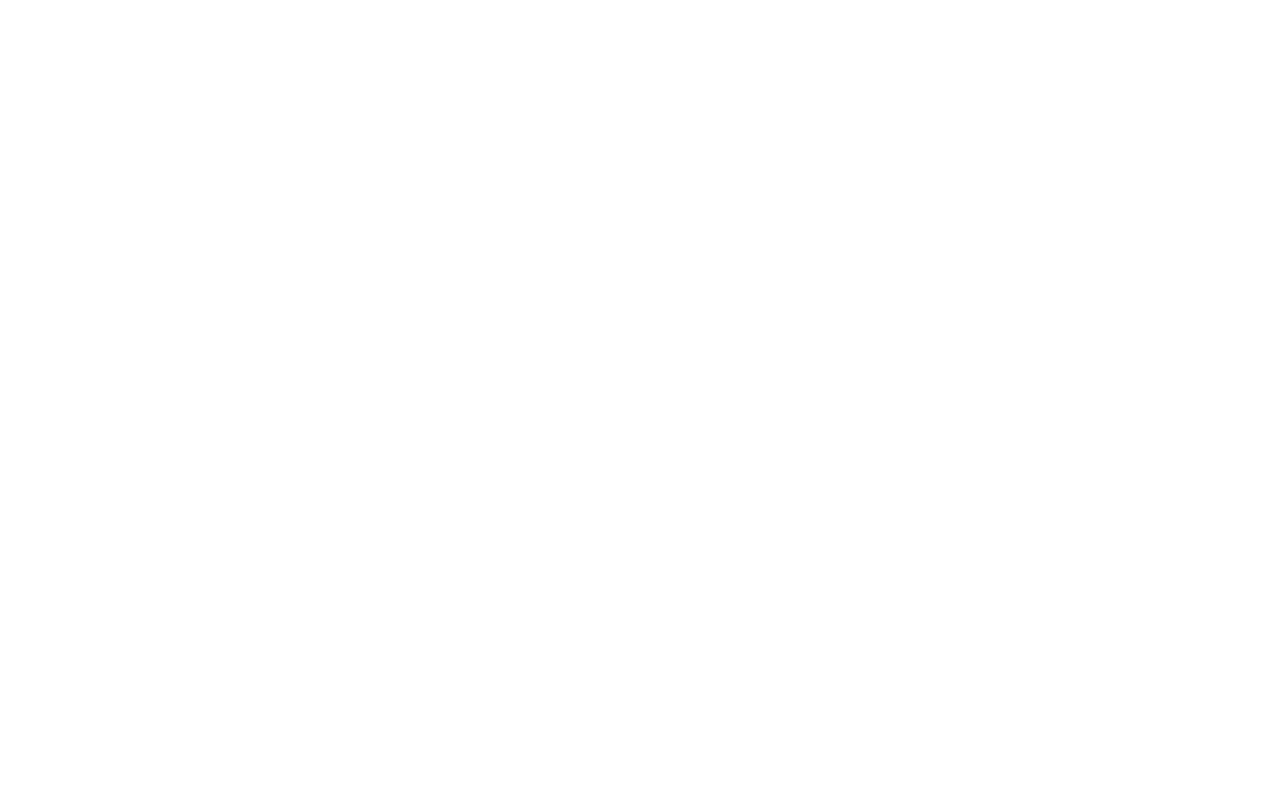
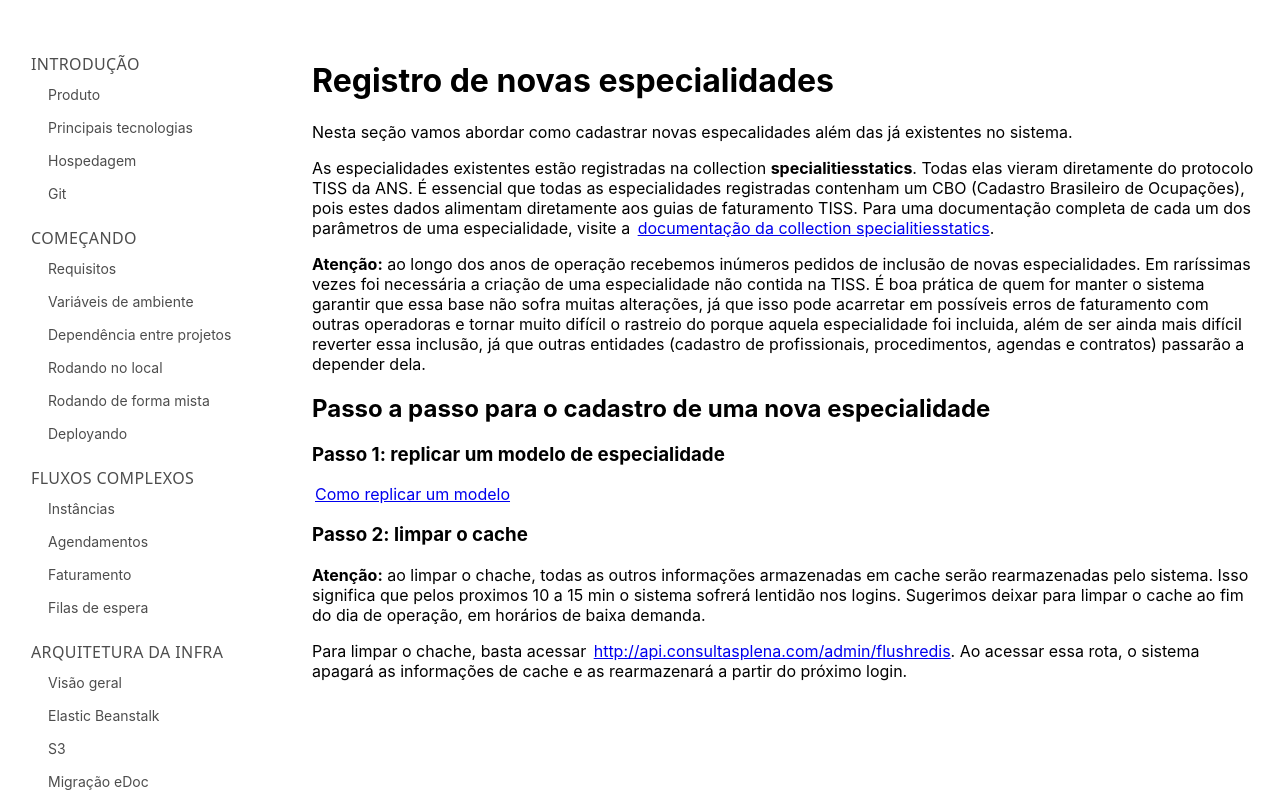
Before and after one commit to plenasaude/edoc-documentation, a React (Vite) app: page /manual-processes/register-speciality in a window 1280 px wide. Before the commit this address had no page. Built offline with nearby package versions, Linux system fonts and the light colour scheme.

Commit message:
Added register specialities documentation

```diff
--- a/src/App.tsx
+++ b/src/App.tsx
@@ -72,6 +72,7 @@
 import HardcodedFlows from "./pages/ManualProcesses/HardcodedFlows";
 import RegisterOrganization from "./pages/ManualProcesses/RegisterOrganization";
 import UpdateOrganizationImage from "./pages/ManualProcesses/UpdateOrganizationImage";
+import RegisterSpeciality from "./pages/ManualProcesses/RegisterSpeciality";
 
 function App() {
   return (
@@ -167,6 +168,7 @@
           <Route path="hardcoded-flows" element={<HardcodedFlows />} />
           <Route path="register-organization" element={<RegisterOrganization />} />
           <Route path="update-organization-image" element={<UpdateOrganizationImage />} />
+          <Route path="register-speciality" element={<RegisterSpeciality />} />
         </Route>
 
         <Route path="/appendix" element={<TOC />}>
@@ -270,6 +272,7 @@
         </TOCLink>
         <TOCLink to="/manual-processes/register-organization">Cadastro de Unidades</TOCLink>
         <TOCLink to="/manual-processes/update-organization-image">Atualizar imagem de unidade</TOCLink>
+        <TOCLink to="/manual-processes/register-speciality">Cadastro de Especialidades</TOCLink>
 
         <TOCTitle to="/appendix">Apêndices</TOCTitle>
         <TOCLink to="/appendix/tools">Ferramentas</TOCLink>
--- a/src/pages/ManualProcesses/RegisterOrganization.tsx
+++ b/src/pages/ManualProcesses/RegisterOrganization.tsx
@@ -26,10 +26,10 @@
       <h2>Passo a passo para o cadastro de uma nova unidade</h2>
 
       <h3>Passo 1: replicar um modelo de unidade</h3>
-      <a href="https://youtu.be/HD-UlQ4smHc">Como replicar um modelo</a>
+      <a href="https://youtu.be/HD-UlQ4smHc" target="_blank">Como replicar um modelo</a>
 
       <h3>Passo 2: alterar imagem da unidade no agendamento web</h3>
-      <a href="https://youtu.be/E_hcWRbhz3U">Como replicar um modelo</a>
+      <a href="https://youtu.be/E_hcWRbhz3U" target="_blank">Como replicar um modelo</a>
 
       <h3>Passo 3: limpar o cache</h3>
       <p>
@@ -39,7 +39,7 @@
         de operação, em horários de baixa demanda.
       </p>
       <p>
-        Para limpar o chache, basta acessar <a href="http://api.consultasplena.com/admin/flushredis">http://api.consultasplena.com/admin/flushredis</a>.
+        Para limpar o chache, basta acessar <a href="http://api.consultasplena.com/admin/flushredis" target="_blank">http://api.consultasplena.com/admin/flushredis</a>.
         Ao acessar essa rota, o sistema apagará as informações de cache e as rearmazenará a
         partir do próximo login, permitindo que a imagem do agendamento web seja recarregada
         os usuários.
--- /dev/null
+++ b/src/pages/ManualProcesses/RegisterSpeciality.tsx
@@ -0,0 +1,53 @@
+import { PageContent } from "../../components/PageContent";
+
+export default function RegisterSpeciality() {
+  const json = {a: 'b'}
+  return (
+    <PageContent>
+      <h1>Registro de novas especialidades</h1>
+
+      <p>
+        Nesta seção vamos abordar como cadastrar novas especalidades além das já existentes
+        no sistema.
+      </p>
+
+      <p>
+        As especialidades existentes estão registradas na collection <b>specialitiesstatics</b>.
+        Todas elas vieram diretamente do protocolo TISS da ANS.
+        É essencial que todas as especialidades registradas contenham um CBO (Cadastro Brasileiro
+        de Ocupações), pois estes dados alimentam diretamente aos guias de faturamento TISS.
+        Para uma documentação completa de cada um dos parâmetros de uma especialidade, visite
+        a <a href="../mongo-collections/Specialitiesstatics">documentação da collection specialitiesstatics</a>.
+      </p>
+
+      <p>
+        <b>Atenção:</b> ao longo dos anos de operação recebemos inúmeros pedidos de inclusão de novas
+        especialidades. Em raríssimas vezes foi necessária a criação de uma especialidade não contida na
+        TISS. É boa prática de quem for manter o sistema garantir que essa base não sofra muitas alterações,
+        já que isso pode acarretar em possíveis erros de faturamento com outras operadoras e tornar muito
+        difícil o rastreio do porque aquela especialidade foi incluida, além de ser ainda mais difícil
+        reverter essa inclusão, já que outras entidades (cadastro de profissionais, procedimentos, agendas
+        e contratos) passarão a depender dela.
+      </p>
+
+      <h2>Passo a passo para o cadastro de uma nova especialidade</h2>
+
+      <h3>Passo 1: replicar um modelo de especialidade</h3>
+      <a href="https://youtu.be/sGCZpDEFNEk" target="_blank">Como replicar um modelo</a>
+
+
+      <h3>Passo 2: limpar o cache</h3>
+      <p>
+        <b>Atenção:</b> ao limpar o chache, todas as outros informações armazenadas em cache
+        serão rearmazenadas pelo sistema. Isso significa que pelos proximos 10 a 15 min o
+        sistema sofrerá lentidão nos logins. Sugerimos deixar para limpar o cache ao fim do dia
+        de operação, em horários de baixa demanda.
+      </p>
+      <p>
+        Para limpar o chache, basta acessar <a href="http://api.consultasplena.com/admin/flushredis" target="_blank">http://api.consultasplena.com/admin/flushredis</a>.
+        Ao acessar essa rota, o sistema apagará as informações de cache e as rearmazenará a
+        partir do próximo login.
+      </p>
+    </PageContent>
+  );
+}
--- a/src/pages/ManualProcesses/UpdateOrganizationImage.tsx
+++ b/src/pages/ManualProcesses/UpdateOrganizationImage.tsx
@@ -12,7 +12,7 @@
       </p>
 
       <h3>Passo 1: alterar imagem da unidade no agendamento web</h3>
-      <a href="https://youtu.be/E_hcWRbhz3U">Como replicar um modelo</a>
+      <a href="https://youtu.be/E_hcWRbhz3U" target="_blank">Como replicar um modelo</a>
 
       <h3>Passo 2: limpar o cache</h3>
       <p>
@@ -22,7 +22,7 @@
         de operação, em horários de baixa demanda.
       </p>
       <p>
-        Para limpar o chache, basta acessar <a href="http://api.consultasplena.com/admin/flushredis">http://api.consultasplena.com/admin/flushredis</a>.
+        Para limpar o chache, basta acessar <a href="http://api.consultasplena.com/admin/flushredis" target="_blank">http://api.consultasplena.com/admin/flushredis</a>.
         Ao acessar essa rota, o sistema apagará as informações de cache e as rearmazenará a
         partir do próximo login, permitindo que a imagem do agendamento web seja recarregada
         os usuários.
```
